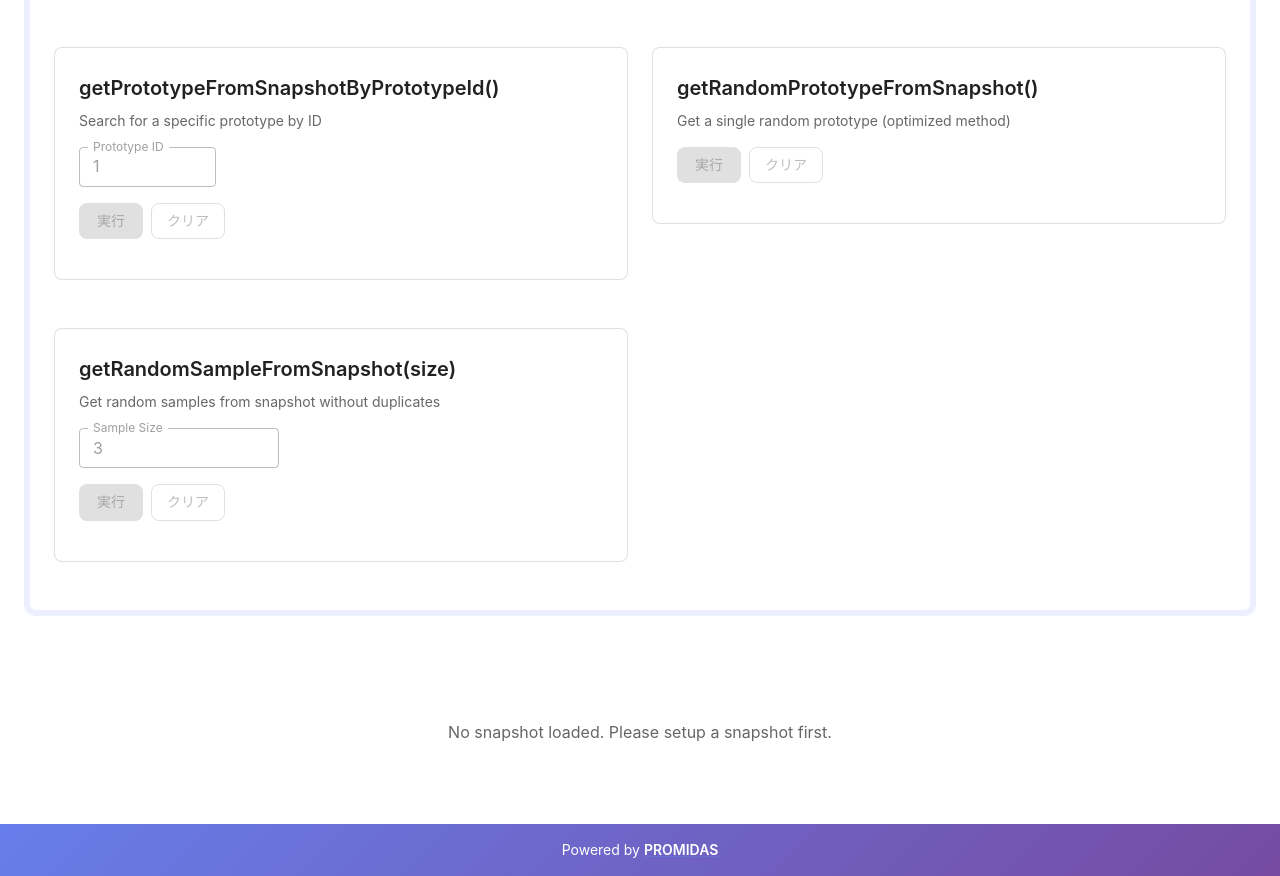
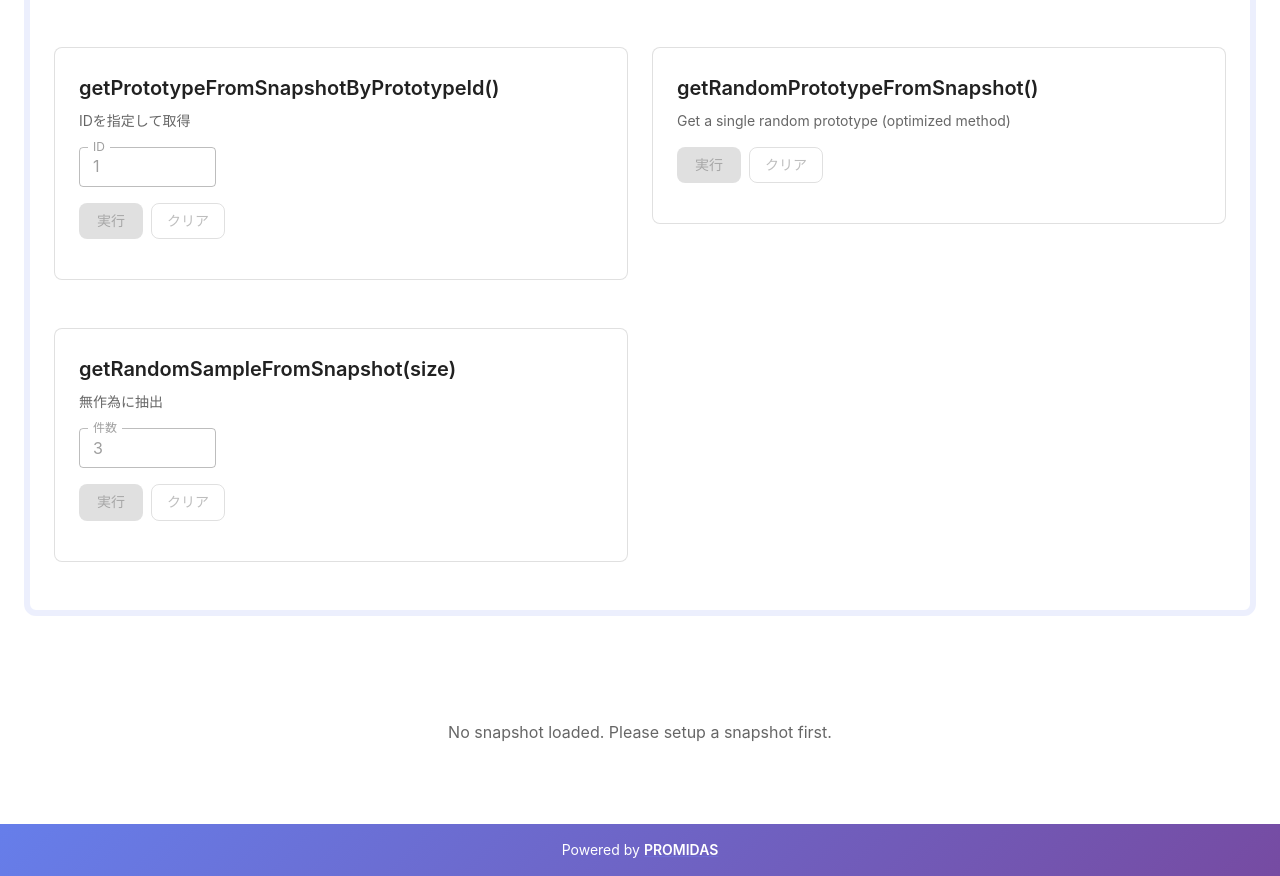
Before and after one commit to F88/PROMIDAS-demo, a React (Vite) app: page / in a window 1280 px wide. Shown: the part 2209-3085 px from the top of the page. Built offline with nearby package versions, Linux system fonts and the light colour scheme.

Commit message:
fix(ui): clamp query inputs to 99999

```diff
--- a/src/components/repository/random-prototype.tsx
+++ b/src/components/repository/random-prototype.tsx
@@ -4,6 +4,7 @@ import { SectionCard } from '../common/section-card';
 import { ActionButton } from '../common/action-button';
 import { PrototypeIdAndName } from '../common/prototype-id-and-name';
 import { getStoreState } from '../../utils/store-state-utils';
+import { clampNumericInput } from '../../utils/number-utils';
 import { useState } from 'react';
 import { useRandomPrototype } from '../../hooks';
 
@@ -49,19 +50,19 @@ export function RandomPrototype({
   return (
     <SectionCard
       title="getRandomSampleFromSnapshot(size)"
-      description="Get random samples from snapshot without duplicates"
+      description="無作為に抽出"
       category="Query"
     >
       <Stack direction="row" spacing={1} sx={{ mb: 2 }}>
         <TextField
           disabled={disabled}
-          label="Sample Size"
+          label="件数"
           type="number"
           value={randomSampleSize}
           onChange={(e) => {
-            setRandomSampleSize(e.target.value);
+            setRandomSampleSize(clampNumericInput(e.target.value, 0, 99_999));
           }}
-          fullWidth
+          // fullWidth
           size="small"
           slotProps={{ htmlInput: { min: 0, max: 99_999 } }}
           sx={{ maxWidth: 200 }}
@@ -106,14 +107,15 @@ export function RandomPrototype({
       {randomPrototypes.length > 0 && !randomLoading && (
         <Box>
           <Typography variant="body2" sx={{ mb: 1 }}>
-            Total Prototypes: <strong>{randomPrototypes.length}</strong>
+            Total Prototypes:{' '}
+            <strong>{randomPrototypes.length.toLocaleString()}</strong>
             {randomPrototypes.length > 20 && (
               <Typography
                 component="span"
                 variant="body2"
                 sx={{ color: 'text.secondary', ml: 1 }}
               >
-                (Showing first 20)
+                (最初の20件)
               </Typography>
             )}
           </Typography>
--- a/src/components/repository/search-by-id.tsx
+++ b/src/components/repository/search-by-id.tsx
@@ -6,6 +6,7 @@ import { ActionButton } from '../common/action-button';
 import { useState } from 'react';
 import { usePrototypeSearch } from '../../hooks';
 import { getStoreState } from '../../utils/store-state-utils';
+import { clampNumericInput } from '../../utils/number-utils';
 
 type FlowPattern =
   | 'get-store-info'
@@ -50,17 +51,17 @@ export function SearchById({ stats, visualizeFlow }: SearchByIdProps) {
   return (
     <SectionCard
       title="getPrototypeFromSnapshotByPrototypeId()"
-      description="Search for a specific prototype by ID"
+      description="IDを指定して取得"
       category="Query"
     >
       <Stack direction="row" spacing={1} sx={{ mb: 2 }}>
         <TextField
           disabled={disabled}
-          label="Prototype ID"
+          label="ID"
           type="number"
           value={searchId}
           onChange={(e) => {
-            setSearchId(e.target.value);
+            setSearchId(clampNumericInput(e.target.value, 0, 99_999));
           }}
           placeholder="Enter Prototype ID"
           size="small"
```
